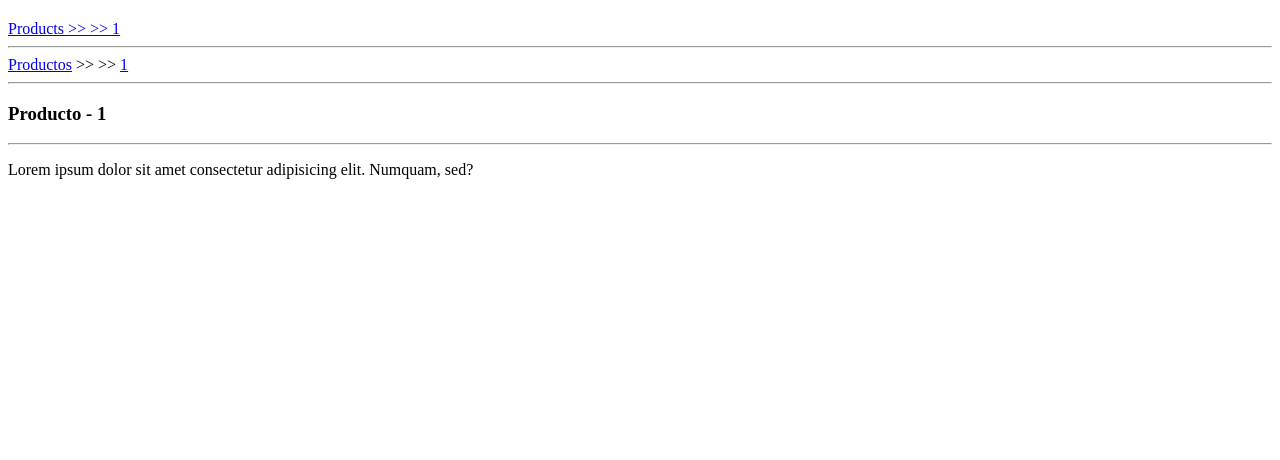
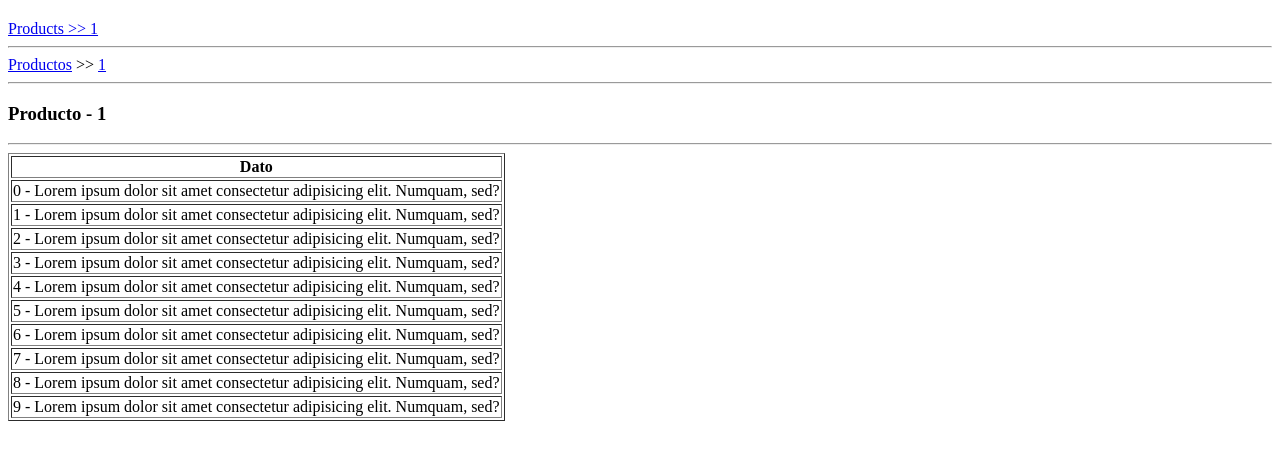
Before and after one commit to cesarlpb/Flask-intro, a Flask app: page /products in a window 1280 px wide. Shown: the top 460 px of the page. Run offline with Flask 2, Linux system fonts and the light colour scheme.

Commit message:
Añadimos <table>

```diff
--- a/app/learn-flask/templates/routes.html
+++ b/app/learn-flask/templates/routes.html
@@ -8,14 +8,28 @@
 </head>
 <body>
     <h2>{{ category.upper() }}</h2>
-    <a href="/products/{{category}}/{{id}}">Products >> {{ category }} >> {{ id }}</a>
+    <a href="/products/{{category}}/{{id}}">Products {% if category %} >> {{ category }} {% endif %} >> {{ id }}</a>
     <hr>
     <a href="/products">Productos</a> >>
+    {% if category %}
     <a href="/products/{{category}}">{{category.capitalize()}}</a> >>
+    {% endif %}
     <a href="/products/{{category}}/{{id}}">{{ id }}</a>
     <hr>
     <h3>Producto - {{ id }}</h3>
     <hr>
-    <p>Lorem ipsum dolor sit amet consectetur adipisicing elit. Numquam, sed?</p>
+    <table border="1">
+        <thead>
+            <th>Dato</th>
+        </thead>
+        <tbody>
+            {% for i in range(10) %}
+            <tr>
+                <td>{{ i }} - Lorem ipsum dolor sit amet consectetur adipisicing elit. Numquam, sed?</td>
+            </tr>
+            {% endfor %}
+        </tbody>
+
+    </table>
 </body>
 </html>
```
